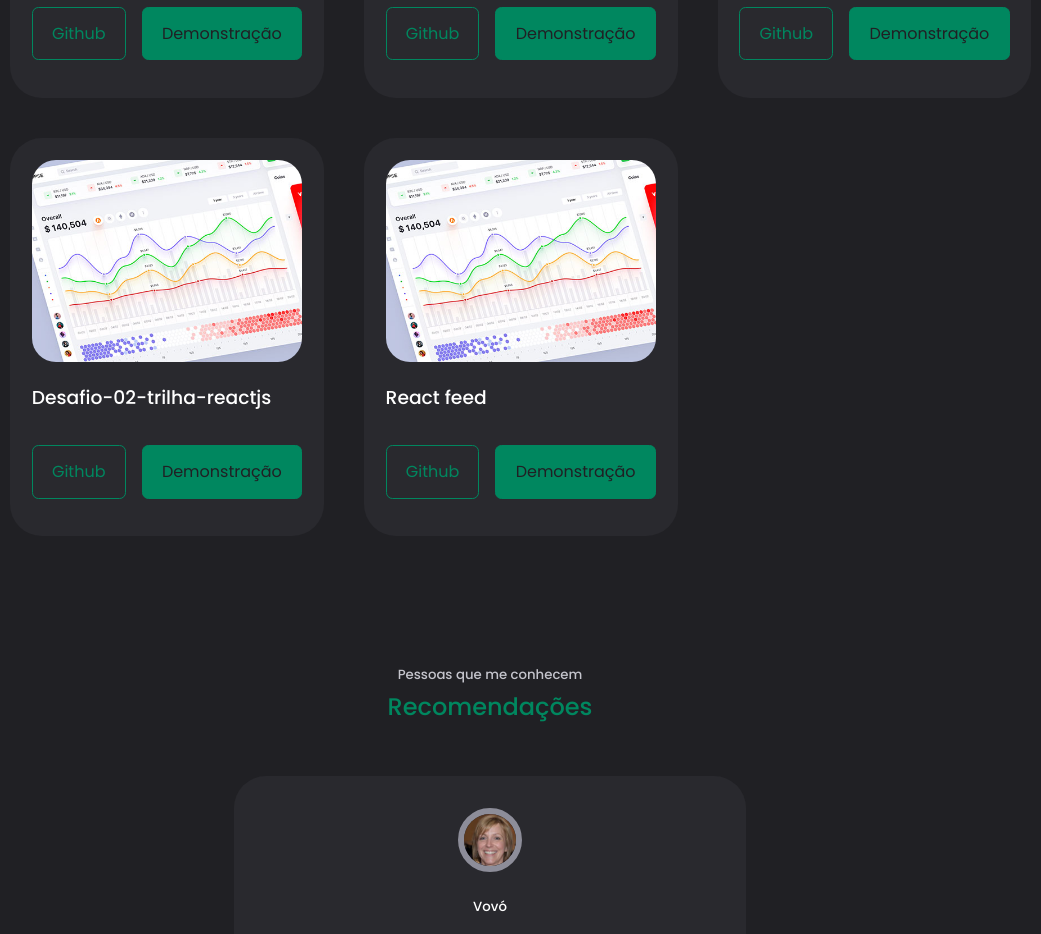
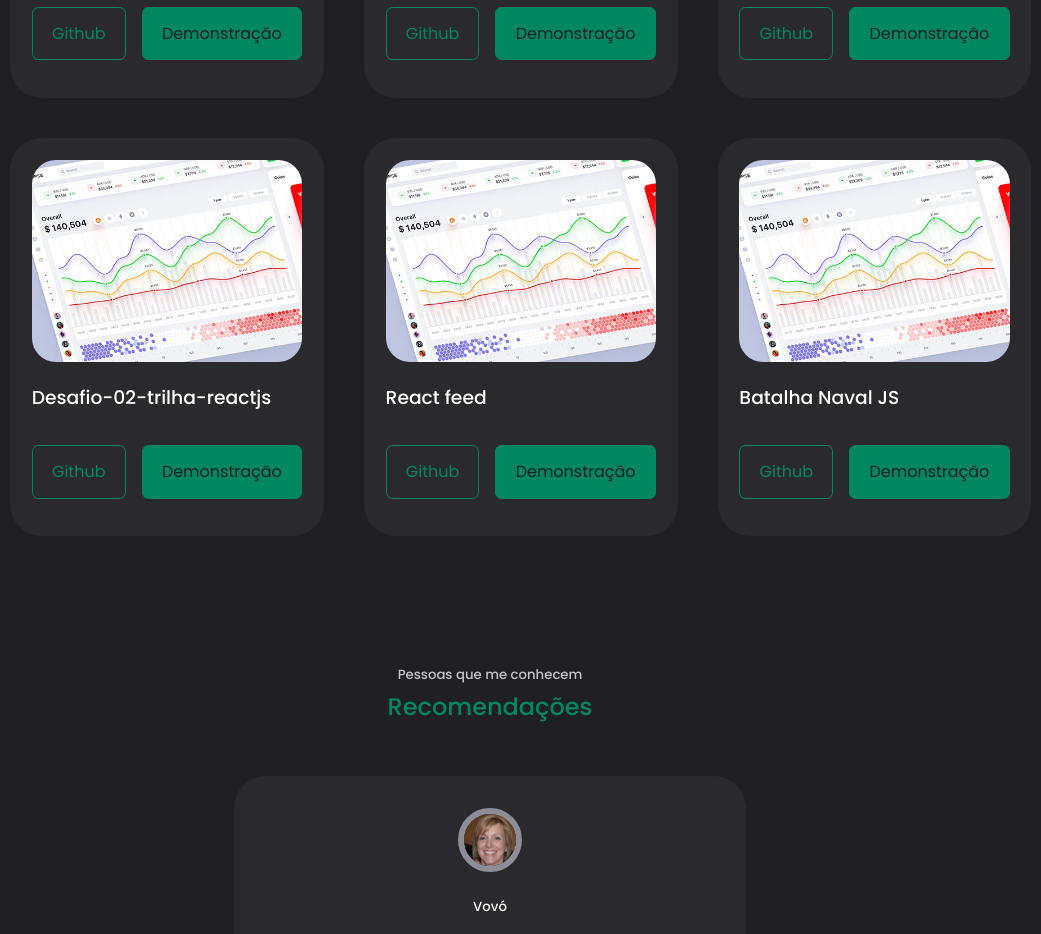
Before and after one commit to julio-henrique/portfolio-oficial, a React (Vite) app: page / in a window 1280 px wide. Shown: the part 3420-4354 px from the top of the page, without its empty margins (150-1191 px from the left). Built offline with nearby package versions, Linux system fonts and the light colour scheme.

Commit message:
adding my own portfolio

```diff
--- a/src/components/Contact/styles.css
+++ b/src/components/Contact/styles.css
@@ -22,7 +22,7 @@
 
 .contact__option:hover {
     background: transparent;
-    border-color: var(--color-primary-variant);
+    border-color: var(--color-primary);
 }
 
 .contact__option-icon {
--- a/src/components/Portfolio/index.jsx
+++ b/src/components/Portfolio/index.jsx
@@ -44,6 +44,13 @@ const data = [
         github: 'http://github.com/julio-henrique/react-feed',
         demo: ''
     },
+    {
+        id: 6,
+        image: IMG1,
+        title: 'Batalha Naval JS',
+        github: 'https://github.com/julio-henrique/batalha-naval-js',
+        demo: 'https://julio-henrique.github.io/batalha-naval-js/'
+    },
 ]
 
 export const Portfolio = () => {
```
